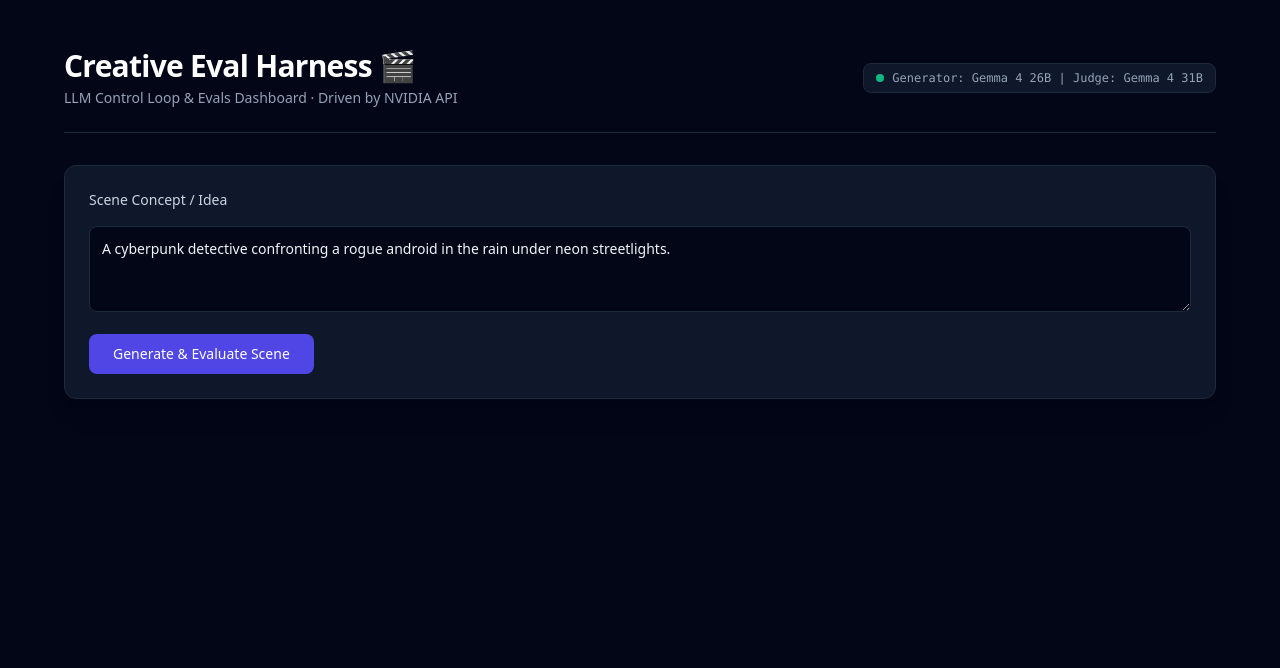
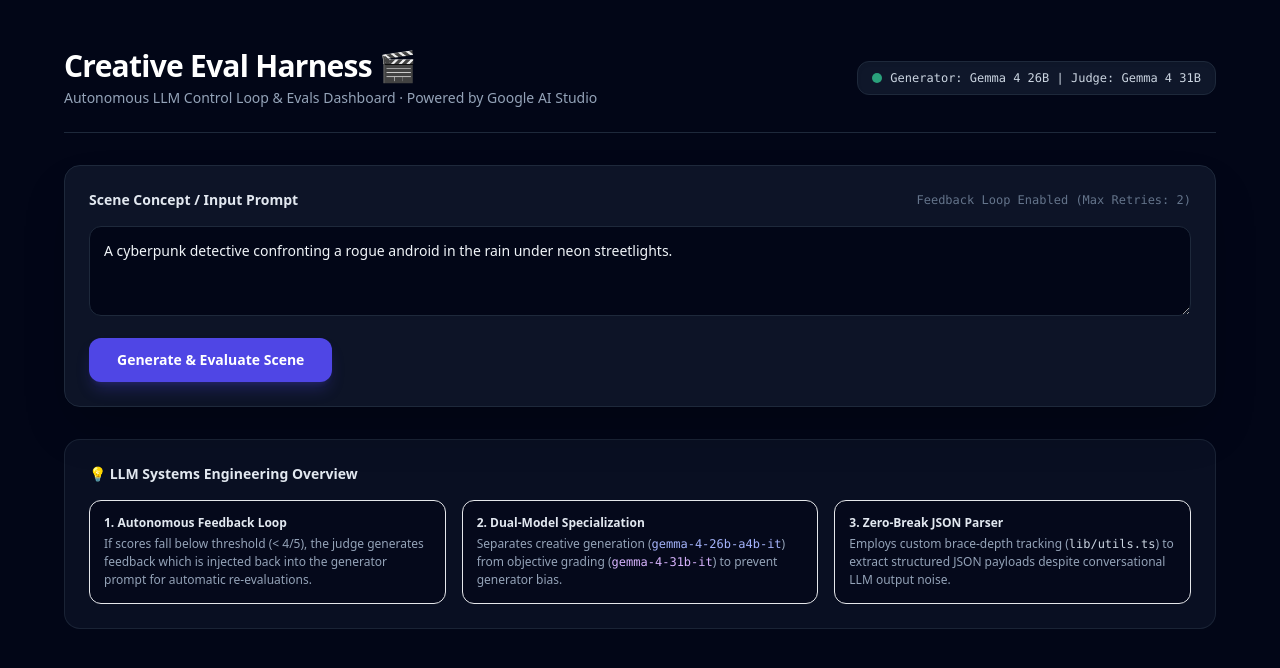
Before and after one commit to VCoklat/creative-eval-harness, a Next.js app: page / in a window 1280 px wide. Shown: the top 668 px of the page. Built offline with nearby package versions, Linux system fonts and the light colour scheme.

Commit message:
Enhance loading state management and UI components in Home page, including animated loading status, improved error handling, and updated design elements for better user experience.

```diff
--- a/app/page.tsx
+++ b/app/page.tsx
@@ -1,15 +1,36 @@
 'use client';
 
-import { useState } from 'react';
+import { useState, useEffect } from 'react';
 import { HarnessResponse } from '@/lib/types';
+
+const LOADING_STEPS = [
+  'Initializing LLM Agent Pipeline...',
+  'Generating initial script draft via Gemma 4 26B...',
+  'Routing draft to LLM Judge (Gemma 4 31B)...',
+  'Evaluating visual contrast, lighting, & action clarity...',
+  'Applying feedback loop & finalizing structured output...',
+];
 
 export default function Home() {
   const [idea, setIdea] = useState(
     'A cyberpunk detective confronting a rogue android in the rain under neon streetlights.'
   );
   const [loading, setLoading] = useState(false);
+  const [loadingStepIndex, setLoadingStepIndex] = useState(0);
   const [result, setResult] = useState<HarnessResponse | null>(null);
   const [error, setError] = useState<string | null>(null);
+
+  // Cycle through execution steps during loading state
+  useEffect(() => {
+    let interval: NodeJS.Timeout;
+    if (loading) {
+      setLoadingStepIndex(0);
+      interval = setInterval(() => {
+        setLoadingStepIndex((prev) => (prev + 1) % LOADING_STEPS.length);
+      }, 2200);
+    }
+    return () => clearInterval(interval);
+  }, [loading]);
 
   const handleSubmit = async (e: React.FormEvent) => {
     e.preventDefault();
@@ -25,161 +46,257 @@ export default function Home() {
         body: JSON.stringify({ idea, maxRetries: 2 }),
       });
 
-      if (!res.ok) throw new Error('Failed to execute harness loop');
+      if (!res.ok) {
+        const errData = await res.json().catch(() => ({}));
+        throw new Error(errData.error || 'Failed to execute harness loop');
+      }
+
       const data: HarnessResponse = await res.json();
       setResult(data);
     } catch (err: any) {
-      setError(err.message || 'An error occurred');
+      setError(err.message || 'An unexpected error occurred');
     } finally {
       setLoading(false);
     }
   };
 
   return (
-    <main className="min-h-screen bg-slate-950 text-slate-100 p-6 md:p-12 font-sans">
+    <main className="min-h-screen bg-slate-950 text-slate-100 p-6 md:p-12 font-sans selection:bg-indigo-500 selection:text-white">
       <div className="max-w-6xl mx-auto space-y-8">
 
+        {/* Header */}
         <header className="border-b border-slate-800 pb-6">
-          <div className="flex items-center justify-between">
+          <div className="flex flex-col md:flex-row md:items-center justify-between gap-4">
             <div>
-              <h1 className="text-3xl font-bold tracking-tight text-white">
+              <h1 className="text-3xl font-extrabold tracking-tight text-white flex items-center gap-2">
                 Creative Eval Harness 🎬
               </h1>
               <p className="text-slate-400 text-sm mt-1">
-                LLM Control Loop & Evals Dashboard · Driven by NVIDIA API
+                Autonomous LLM Control Loop & Evals Dashboard · Powered by Google AI Studio
               </p>
             </div>
-            <div className="hidden sm:flex items-center space-x-2 bg-slate-900 border border-slate-800 px-3 py-1.5 rounded-lg text-xs font-mono text-slate-400">
-              <span className="w-2 h-2 rounded-full bg-emerald-500 animate-pulse"></span>
+            <div className="flex items-center space-x-2 bg-slate-900 border border-slate-800 px-3.5 py-2 rounded-xl text-xs font-mono text-slate-300 shadow-inner self-start md:self-auto">
+              <span className="w-2.5 h-2.5 rounded-full bg-emerald-400 animate-pulse"></span>
               <span>Generator: Gemma 4 26B | Judge: Gemma 4 31B</span>
             </div>
           </div>
         </header>
 
-        <section className="bg-slate-900 border border-slate-800 rounded-xl p-6 shadow-xl">
+        {/* Input Form Section */}
+        <section className="bg-slate-900/90 border border-slate-800 rounded-2xl p-6 shadow-2xl backdrop-blur-sm">
           <form onSubmit={handleSubmit} className="space-y-4">
-            <label className="block text-sm font-medium text-slate-300">
-              Scene Concept / Idea
-            </label>
+            <div className="flex items-center justify-between">
+              <label className="block text-sm font-semibold text-slate-200">
+                Scene Concept / Input Prompt
+              </label>
+              <span className="text-xs text-slate-500 font-mono">Feedback Loop Enabled (Max Retries: 2)</span>
+            </div>
+
             <textarea
               rows={3}
               value={idea}
               onChange={(e) => setIdea(e.target.value)}
               placeholder="Describe your film/TV scene..."
-              className="w-full bg-slate-950 border border-slate-800 rounded-lg p-3 text-slate-100 placeholder-slate-600 focus:outline-none focus:ring-2 focus:ring-indigo-500 text-sm"
+              className="w-full bg-slate-950 border border-slate-800 rounded-xl p-3.5 text-slate-100 placeholder-slate-600 focus:outline-none focus:ring-2 focus:ring-indigo-500 focus:border-transparent text-sm transition-all duration-200"
             />
+
             <button
               type="submit"
               disabled={loading}
-              className="w-full sm:w-auto px-6 py-2.5 bg-indigo-600 hover:bg-indigo-500 disabled:opacity-50 text-white font-medium text-sm rounded-lg transition duration-200"
+              className="relative overflow-hidden w-full sm:w-auto px-7 py-3 bg-indigo-600 hover:bg-indigo-500 active:bg-indigo-700 disabled:opacity-60 text-white font-semibold text-sm rounded-xl transition duration-200 shadow-lg shadow-indigo-600/25 flex items-center justify-center gap-2"
             >
-              {loading ? 'Running Harness Loop...' : 'Generate & Evaluate Scene'}
+              {loading ? (
+                <>
+                  <svg className="animate-spin h-4 w-4 text-white" xmlns="http://www.w3.org/2000/svg" fill="none" viewBox="0 0 24 24">
+                    <circle className="opacity-25" cx="12" cy="12" r="10" stroke="currentColor" strokeWidth="4"></circle>
+                    <path className="opacity-75" fill="currentColor" d="M4 12a8 8 0 018-8V0C5.373 0 0 5.373 0 12h4zm2 5.291A7.962 7.962 0 014 12H0c0 3.042 1.135 5.824 3 7.938l3-2.647z"></path>
+                  </svg>
+                  <span>Running Harness Loop...</span>
+                </>
+              ) : (
+                'Generate & Evaluate Scene'
+              )}
             </button>
           </form>
+
+          {/* Animated Loading Pipeline Status Banner */}
+          {loading && (
+            <div className="mt-6 border-t border-slate-800/80 pt-4">
+              <div className="flex items-center gap-3 bg-slate-950/80 border border-indigo-500/30 rounded-xl p-4">
+                <div className="relative flex h-3 w-3">
+                  <span className="animate-ping absolute inline-flex h-full w-full rounded-full bg-indigo-400 opacity-75"></span>
+                  <span className="relative inline-flex rounded-full h-3 w-3 bg-indigo-500"></span>
+                </div>
+                <div className="flex-1 min-w-0">
+                  <div className="flex justify-between items-center mb-1">
+                    <span className="text-xs font-mono font-semibold text-indigo-400 uppercase tracking-wider">
+                      Execution Stepper
+                    </span>
+                    <span className="text-xs text-slate-500 font-mono">
+                      Step {loadingStepIndex + 1} of {LOADING_STEPS.length}
+                    </span>
+                  </div>
+                  <p className="text-sm font-mono text-slate-200 animate-pulse truncate">
+                    {LOADING_STEPS[loadingStepIndex]}
+                  </p>
+                </div>
+              </div>
+            </div>
+          )}
         </section>
 
         {error && (
-          <div className="p-4 bg-red-950/50 border border-red-800 rounded-lg text-red-300 text-sm">
-            {error}
+          <div className="p-4 bg-red-950/40 border border-red-800/80 rounded-xl text-red-300 text-sm flex items-start gap-3">
+            <span className="text-lg">⚠️</span>
+            <div>
+              <strong className="font-semibold block">Execution Error</strong>
+              <p className="text-red-400 text-xs mt-0.5">{error}</p>
+            </div>
           </div>
         )}
 
+        {/* Results Dashboard */}
         {result && (
-          <div className="space-y-6">
+          <div className="space-y-6 transition-all duration-500">
+
+            {/* Telemetry Bar */}
             <div className="grid grid-cols-2 sm:grid-cols-4 gap-4">
-              <div className="bg-slate-900 border border-slate-800 p-4 rounded-xl">
-                <span className="text-xs text-slate-400 block">Total Latency</span>
-                <span className="text-xl font-bold text-indigo-400">{result.latency_seconds}s</span>
+              <div className="bg-slate-900 border border-slate-800 p-4 rounded-xl shadow-md">
+                <span className="text-xs font-medium text-slate-400 block">Total Latency</span>
+                <span className="text-2xl font-black text-indigo-400 mt-1 block">{result.latency_seconds}s</span>
               </div>
-              <div className="bg-slate-900 border border-slate-800 p-4 rounded-xl">
-                <span className="text-xs text-slate-400 block">Attempts (Loop)</span>
-                <span className="text-xl font-bold text-slate-200">{result.attempts}</span>
+              <div className="bg-slate-900 border border-slate-800 p-4 rounded-xl shadow-md">
+                <span className="text-xs font-medium text-slate-400 block">Loop Attempts</span>
+                <span className="text-2xl font-black text-slate-100 mt-1 block">{result.attempts}</span>
               </div>
-              <div className="bg-slate-900 border border-slate-800 p-4 rounded-xl">
-                <span className="text-xs text-slate-400 block">Judge Verdict</span>
-                <span className={`text-xl font-bold ${result.eval_scores.approved ? 'text-emerald-400' : 'text-amber-400'}`}>
+              <div className="bg-slate-900 border border-slate-800 p-4 rounded-xl shadow-md">
+                <span className="text-xs font-medium text-slate-400 block">Judge Verdict</span>
+                <span className={`text-xl font-bold mt-1 inline-flex items-center gap-1.5 ${result.eval_scores.approved ? 'text-emerald-400' : 'text-amber-400'}`}>
                   {result.eval_scores.approved ? 'Approved ✅' : 'Rejected ❌'}
                 </span>
               </div>
-              <div className="bg-slate-900 border border-slate-800 p-4 rounded-xl">
-                <span className="text-xs text-slate-400 block">Routing Provider</span>
-                <span className="text-sm font-mono text-slate-300 mt-1 block truncate">NVIDIA NIM</span>
+              <div className="bg-slate-900 border border-slate-800 p-4 rounded-xl shadow-md">
+                <span className="text-xs font-medium text-slate-400 block">Routing Provider</span>
+                <span className="text-sm font-semibold font-mono text-slate-200 mt-2 block truncate">Google AI Studio</span>
               </div>
             </div>
 
+            {/* Output Columns */}
             <div className="grid md:grid-cols-2 gap-6">
-              <div className="bg-slate-900 border border-slate-800 rounded-xl p-6 space-y-4">
+
+              {/* Scene Output Card */}
+              <div className="bg-slate-900 border border-slate-800 rounded-2xl p-6 space-y-4 shadow-xl">
                 <div className="flex items-center justify-between border-b border-slate-800 pb-3">
-                  <h2 className="font-semibold text-slate-200">Generated Script</h2>
-                  <span className="text-xs font-mono bg-indigo-950 text-indigo-300 border border-indigo-800 px-2 py-0.5 rounded">
+                  <h2 className="font-semibold text-slate-100 flex items-center gap-2">
+                    📄 Generated Script Output
+                  </h2>
+                  <span className="text-xs font-mono bg-indigo-950 text-indigo-300 border border-indigo-800 px-2.5 py-1 rounded-md">
                     Gemma 4 26B
                   </span>
                 </div>
 
-                <div className="space-y-3 text-sm">
+                <div className="space-y-4 text-sm">
                   <div>
                     <span className="text-xs font-bold text-slate-500 uppercase tracking-wider block">Heading</span>
-                    <p className="font-mono text-amber-300 mt-0.5">{result.final_scene.scene_heading}</p>
+                    <p className="font-mono text-amber-300 font-medium mt-1 bg-slate-950 p-2.5 rounded-lg border border-slate-850">
+                      {result.final_scene.scene_heading}
+                    </p>
                   </div>
                   <div>
-                    <span className="text-xs font-bold text-slate-500 uppercase tracking-wider block">Action</span>
-                    <p className="text-slate-300 mt-0.5 leading-relaxed">{result.final_scene.action_description}</p>
+                    <span className="text-xs font-bold text-slate-500 uppercase tracking-wider block">Action Description</span>
+                    <p className="text-slate-300 mt-1 leading-relaxed bg-slate-950/60 p-3 rounded-lg border border-slate-850">
+                      {result.final_scene.action_description}
+                    </p>
                   </div>
                   <div>
                     <span className="text-xs font-bold text-slate-500 uppercase tracking-wider block">Camera Angle</span>
-                    <p className="text-slate-400 italic mt-0.5">{result.final_scene.camera_angle}</p>
+                    <p className="text-slate-400 italic mt-1 bg-slate-950/40 p-2.5 rounded-lg border border-slate-850">
+                      {result.final_scene.camera_angle}
+                    </p>
                   </div>
                 </div>
               </div>
 
-              <div className="bg-slate-900 border border-slate-800 rounded-xl p-6 space-y-4">
+              {/* LLM Judge Scorecard */}
+              <div className="bg-slate-900 border border-slate-800 rounded-2xl p-6 space-y-4 shadow-xl">
                 <div className="flex items-center justify-between border-b border-slate-800 pb-3">
-                  <h2 className="font-semibold text-slate-200">LLM Judge Scorecard</h2>
-                  <span className="text-xs font-mono bg-purple-950 text-purple-300 border border-purple-800 px-2 py-0.5 rounded">
+                  <h2 className="font-semibold text-slate-100 flex items-center gap-2">
+                    ⚖️ LLM Judge Scorecard
+                  </h2>
+                  <span className="text-xs font-mono bg-purple-950 text-purple-300 border border-purple-800 px-2.5 py-1 rounded-md">
                     Gemma 4 31B
                   </span>
                 </div>
 
                 <div className="space-y-4 text-sm">
                   <div>
-                    <div className="flex justify-between text-xs text-slate-400 mb-1">
+                    <div className="flex justify-between text-xs text-slate-300 font-medium mb-1.5">
                       <span>Cinematic Lighting</span>
-                      <span>{result.eval_scores.cinematic_lighting} / 5</span>
+                      <span className="font-mono text-indigo-400">{result.eval_scores.cinematic_lighting} / 5</span>
                     </div>
-                    <div className="w-full bg-slate-950 h-2 rounded-full overflow-hidden">
+                    <div className="w-full bg-slate-950 h-2.5 rounded-full overflow-hidden p-0.5 border border-slate-800">
                       <div
-                        className="bg-indigo-500 h-full rounded-full transition-all duration-500"
+                        className="bg-indigo-500 h-full rounded-full transition-all duration-700 ease-out"
                         style={{ width: `${(result.eval_scores.cinematic_lighting / 5) * 100}%` }}
                       />
                     </div>
                   </div>
 
                   <div>
-                    <div className="flex justify-between text-xs text-slate-400 mb-1">
+                    <div className="flex justify-between text-xs text-slate-300 font-medium mb-1.5">
                       <span>Action Clarity</span>
-                      <span>{result.eval_scores.action_clarity} / 5</span>
+                      <span className="font-mono text-indigo-400">{result.eval_scores.action_clarity} / 5</span>
                     </div>
-                    <div className="w-full bg-slate-950 h-2 rounded-full overflow-hidden">
+                    <div className="w-full bg-slate-950 h-2.5 rounded-full overflow-hidden p-0.5 border border-slate-800">
                       <div
-                        className="bg-indigo-500 h-full rounded-full transition-all duration-500"
+                        className="bg-indigo-500 h-full rounded-full transition-all duration-700 ease-out"
                         style={{ width: `${(result.eval_scores.action_clarity / 5) * 100}%` }}
                       />
                     </div>
                   </div>
 
-                  <div className="bg-slate-950 p-3 rounded-lg border border-slate-800">
-                    <span className="text-xs font-bold text-slate-500 uppercase tracking-wider block mb-1">
-                      Judge Feedback
+                  <div className="bg-slate-950 p-4 rounded-xl border border-slate-800 space-y-1 mt-2">
+                    <span className="text-xs font-bold text-slate-500 uppercase tracking-wider block">
+                      Judge Feedback & Instructions
                     </span>
-                    <p className="text-slate-300 text-xs italic">
+                    <p className="text-slate-300 text-xs italic leading-relaxed">
                       "{result.eval_scores.feedback}"
                     </p>
                   </div>
                 </div>
               </div>
+
             </div>
           </div>
         )}
+
+        {/* Technical Architecture Overview */}
+        <section className="bg-slate-900/60 border border-slate-800/80 rounded-2xl p-6 text-slate-400 text-xs space-y-4">
+          <h3 className="text-sm font-semibold text-slate-200 flex items-center gap-2">
+            💡 LLM Systems Engineering Overview
+          </h3>
+          <div className="grid md:grid-cols-3 gap-4">
+            <div className="bg-slate-950/60 p-3.5 rounded-xl border border-slate-850 space-y-1">
+              <strong className="text-slate-200 block">1. Autonomous Feedback Loop</strong>
+              <p className="text-slate-400 leading-normal">
+                If scores fall below threshold (&lt; 4/5), the judge generates feedback which is injected back into the generator prompt for automatic re-evaluations.
+              </p>
+            </div>
+            <div className="bg-slate-950/60 p-3.5 rounded-xl border border-slate-850 space-y-1">
+              <strong className="text-slate-200 block">2. Dual-Model Specialization</strong>
+              <p className="text-slate-400 leading-normal">
+                Separates creative generation (<code className="text-indigo-300 font-mono">gemma-4-26b-a4b-it</code>) from objective grading (<code className="text-purple-300 font-mono">gemma-4-31b-it</code>) to prevent generator bias.
+              </p>
+            </div>
+            <div className="bg-slate-950/60 p-3.5 rounded-xl border border-slate-850 space-y-1">
+              <strong className="text-slate-200 block">3. Zero-Break JSON Parser</strong>
+              <p className="text-slate-400 leading-normal">
+                Employs custom brace-depth tracking (<code className="text-slate-300 font-mono">lib/utils.ts</code>) to extract structured JSON payloads despite conversational LLM output noise.
+              </p>
+            </div>
+          </div>
+        </section>
+
       </div>
     </main>
   );
```
